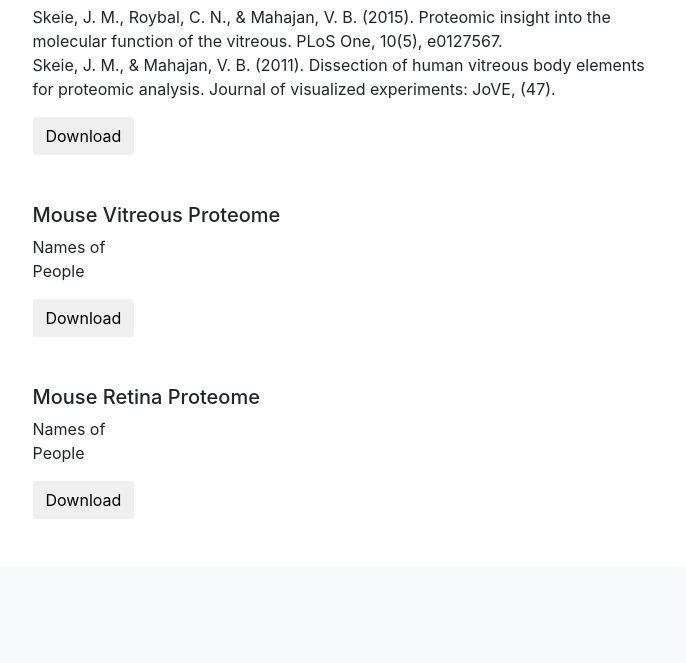
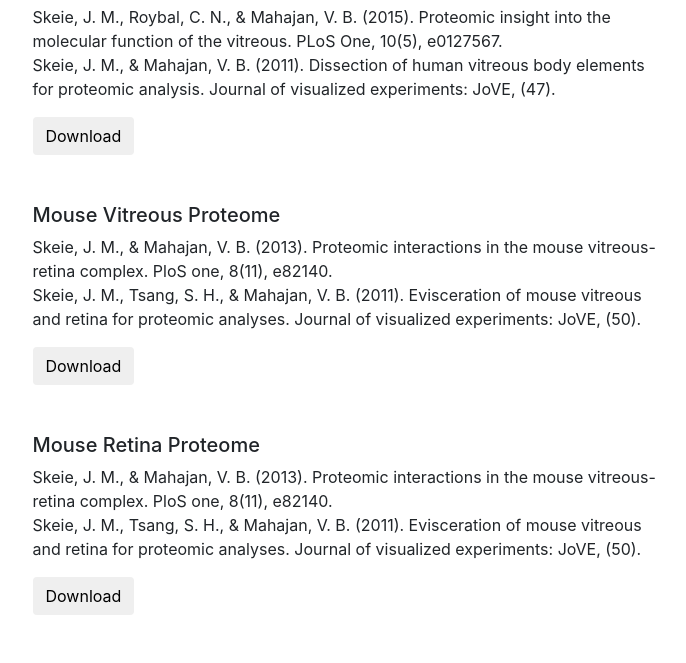
Before and after one commit to MahajanLab/ocularproteome-project, a Django app: page /download/ in a window 1280 px wide. Shown: the part 615-1278 px from the top of the page, without its empty margins (295-981 px from the left). Before the commit the page ends 1122 px from the top, so only its background shows below. Run offline with Django 3.2, Linux system fonts and the light colour scheme; some libraries are stand-ins or nearby versions.

Commit message:
ok so i finished the downloads page, converted .zip to .xlsx, made " " a valid path, and linked the lab website to the about tab

```diff
--- a/templates/ocular_proteome_db/download.html
+++ b/templates/ocular_proteome_db/download.html
@@ -42,9 +42,9 @@
 
     <h5>Mouse Vitreous Proteome</h5>
     <p>
-        Names of
+        Skeie, J. M., & Mahajan, V. B. (2013). Proteomic interactions in the mouse vitreous-retina complex. PloS one, 8(11), e82140.
         <br>
-        People
+        Skeie, J. M., Tsang, S. H., & Mahajan, V. B. (2011). Evisceration of mouse vitreous and retina for proteomic analyses. Journal of visualized experiments: JoVE, (50).
     </p>
         <a href="/download_mouse_vitreous" download>
         <button class="btn">Download</button>
@@ -56,9 +56,9 @@
 
    <h5>Mouse Retina Proteome</h5>
     <p>
-        Names of
+        Skeie, J. M., & Mahajan, V. B. (2013). Proteomic interactions in the mouse vitreous-retina complex. PloS one, 8(11), e82140.
         <br>
-        People
+        Skeie, J. M., Tsang, S. H., & Mahajan, V. B. (2011). Evisceration of mouse vitreous and retina for proteomic analyses. Journal of visualized experiments: JoVE, (50).
     </p>
         <a href="/download_mouse_retina" download>
         <button class="btn">Download</button>
```
